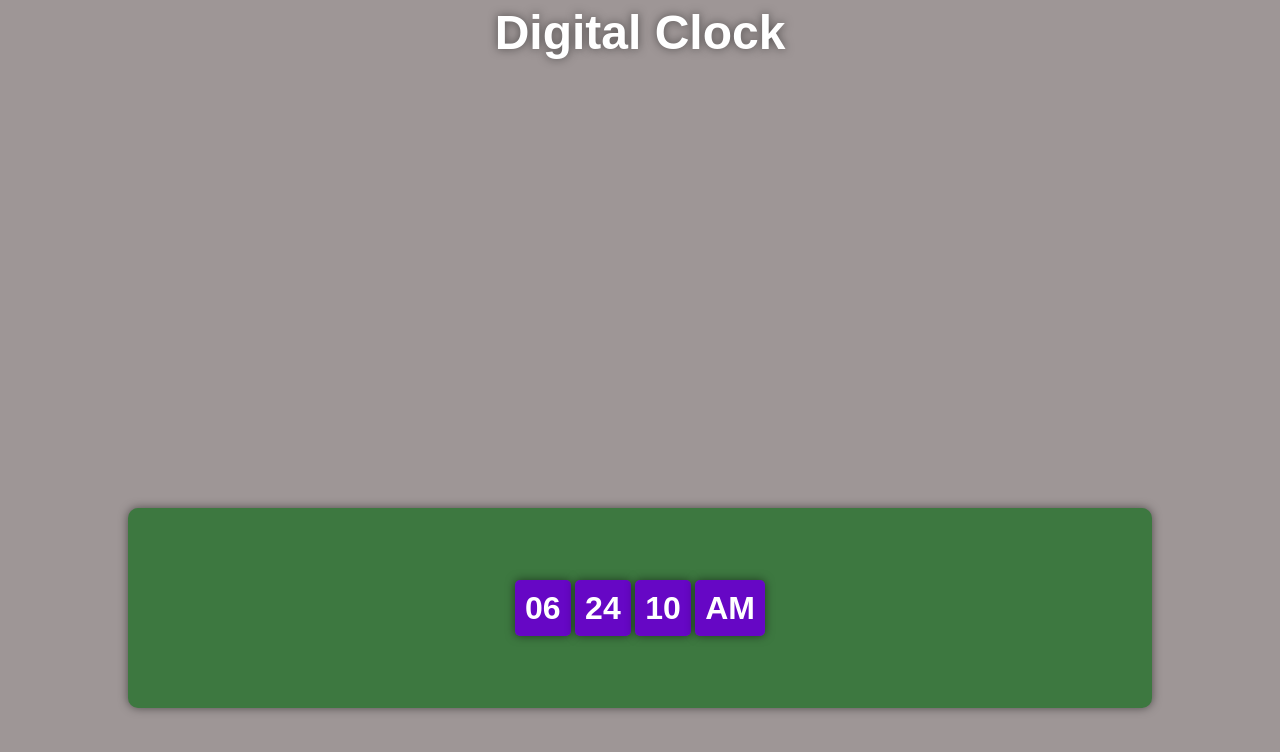
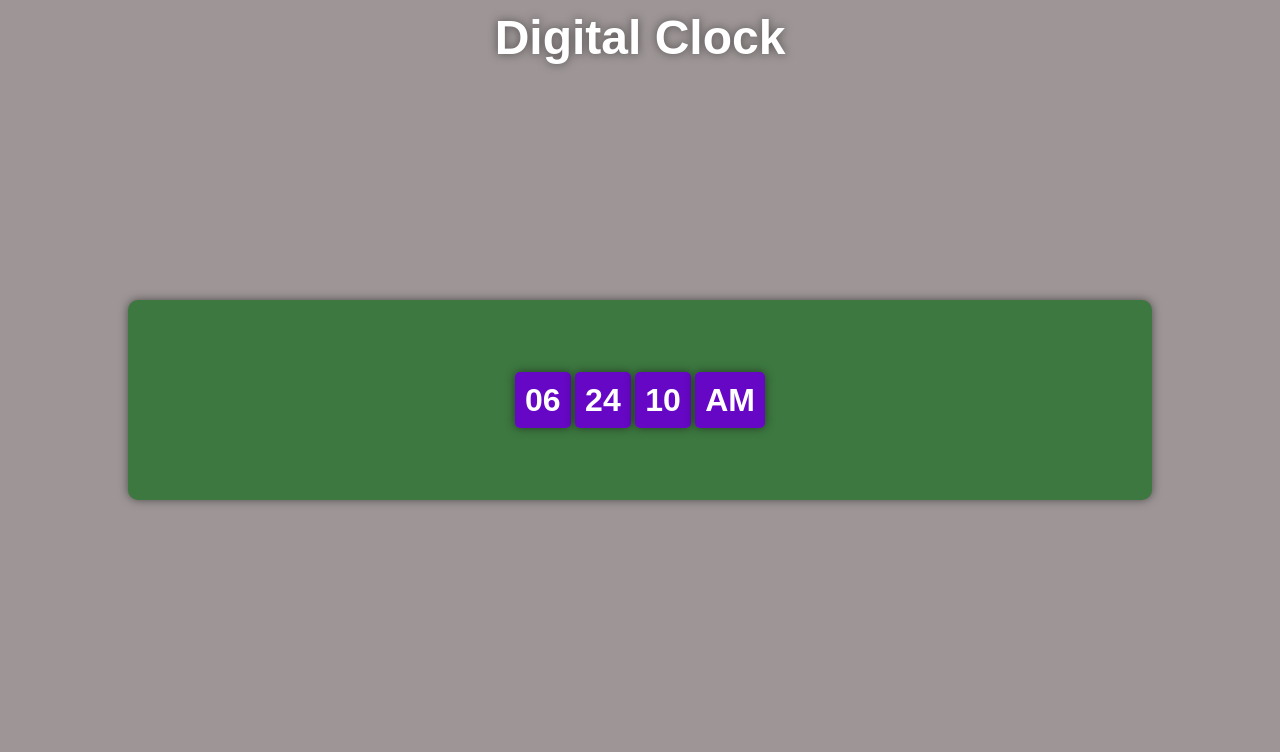
Before and after one commit to Rakib9891/Digital-Clock, a plain HTML site: page index.html in a window 1280 px wide. Drawn offline with Linux system fonts and the light colour scheme.

```diff
--- a/style.css
+++ b/style.css
@@ -9,13 +9,14 @@ body{
     min-height: 100vh;
     display: flex;
     flex-direction: column;
-    /* justify-content: center; */
+    justify-content: center;
     align-items: center;
 }
 h1{
     color: #ffffff;
     font-size: 3rem;
-    margin: 5px  0 35% 0;
+    position: absolute;
+    top: 10px;
     text-shadow: 0 0 10px rgba(13, 13, 13, 0.522);
 }
 #container{
```
